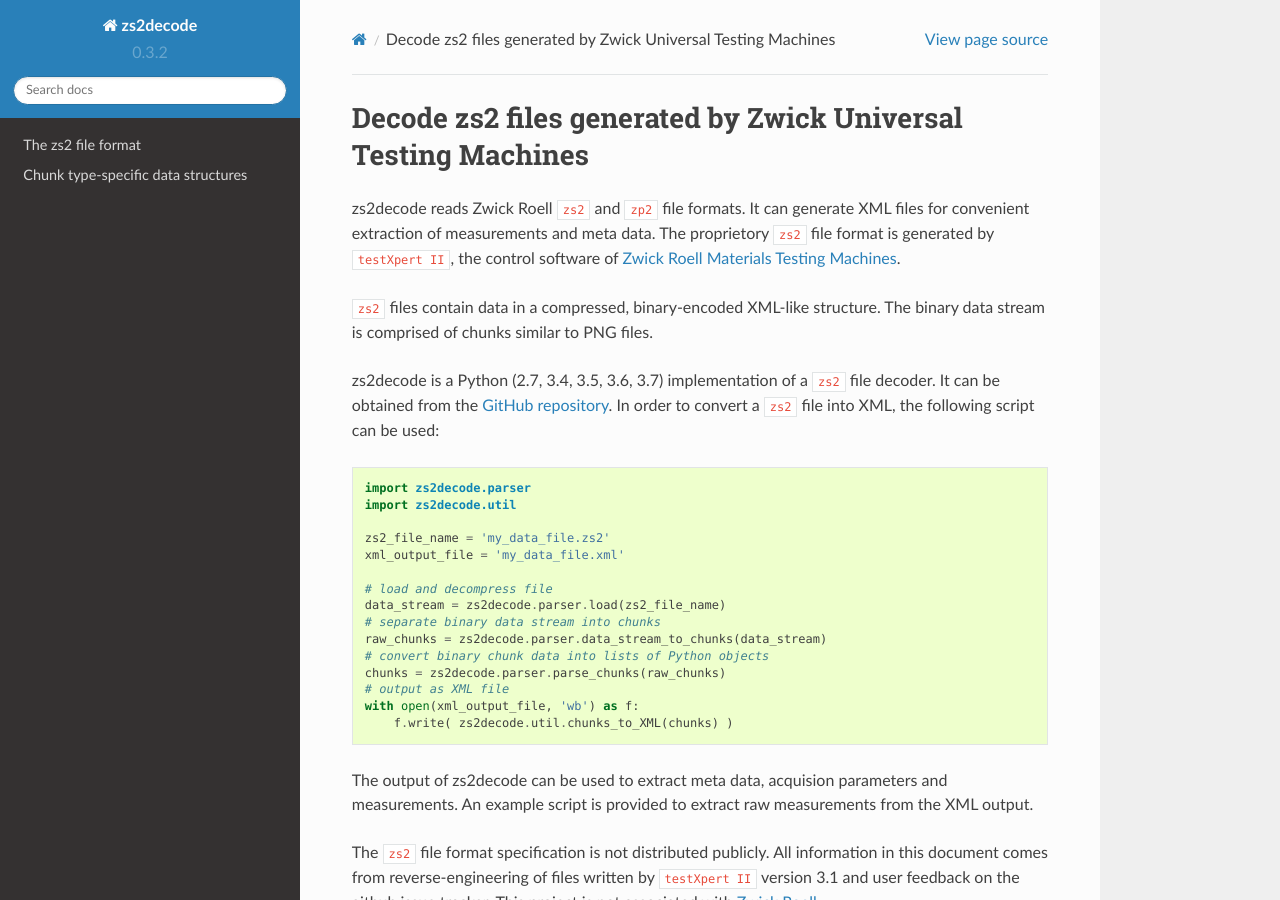
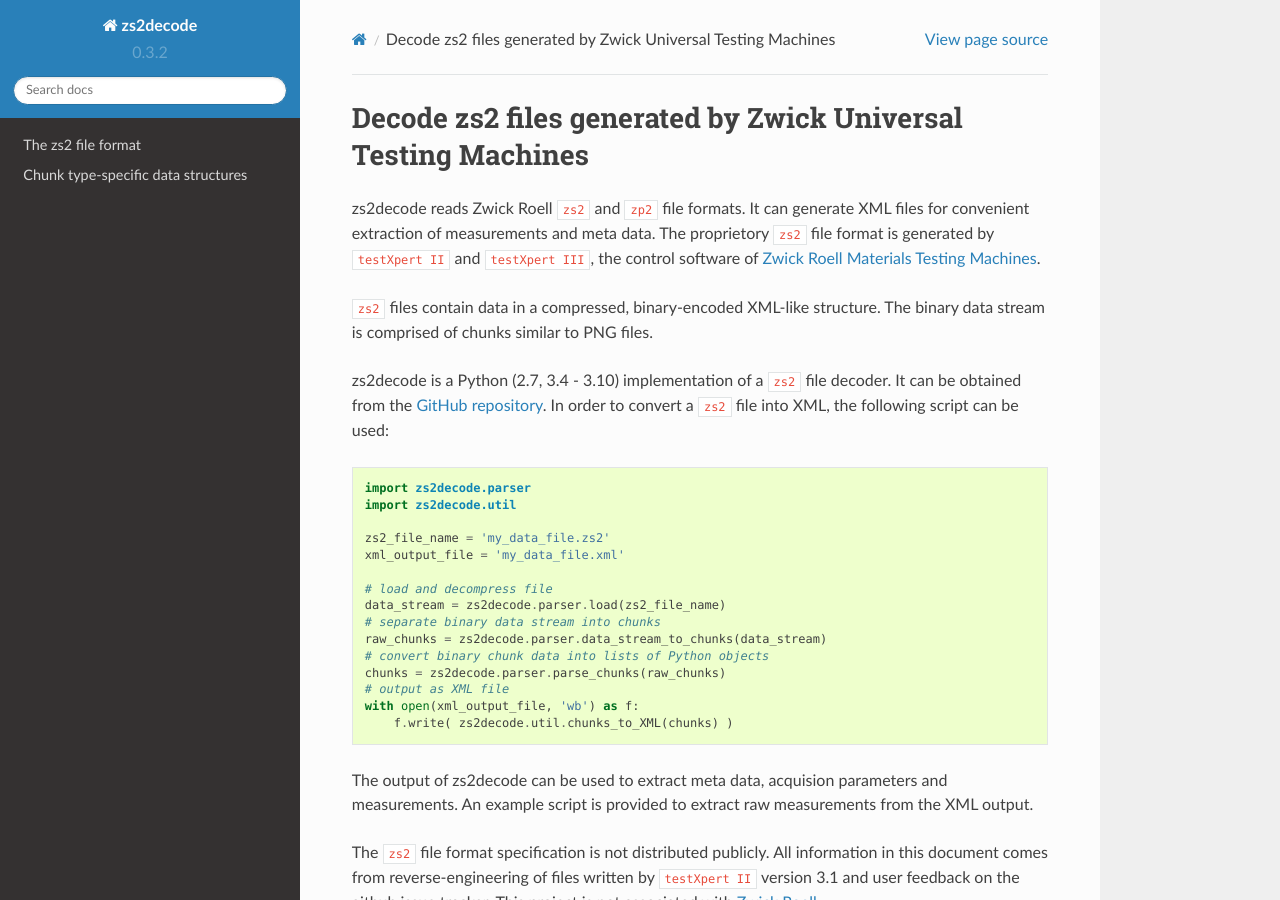
Before and after one commit to cpetrich/zs2decode, a Sphinx documentation site: the page built from docs/index.rst, in a window 1280 px wide and 900 px high. Built offline with Sphinx 7.4.7 and the Read the Docs theme 2.0.0, drawn with Linux system fonts in a browser that asks for light colours.

Commit message:
mention testXpert III

```diff
--- a/docs/index.rst
+++ b/docs/index.rst
@@ -6,14 +6,14 @@
 zs2decode reads Zwick Roell ``zs2`` and ``zp2`` file formats.
 It can generate XML files for convenient extraction of measurements
 and meta data. The proprietory ``zs2`` file format is generated by
-``testXpert II``, the control software of
+``testXpert II`` and ``testXpert III``, the control software of
 `Zwick Roell Materials Testing Machines`_.
 
 ``zs2`` files contain data in a compressed, binary-encoded
 XML-like structure. The binary data stream is comprised of chunks
 similar to PNG files.
 
-zs2decode is a Python (2.7, 3.4, 3.5, 3.6, 3.7) implementation of a
+zs2decode is a Python (2.7, 3.4 - 3.10) implementation of a
 ``zs2`` file decoder. It can be obtained from the
 `GitHub repository <https://github.com/cpetrich/zs2decode.git>`_.
 In order to convert a ``zs2`` file into XML, the following
```
